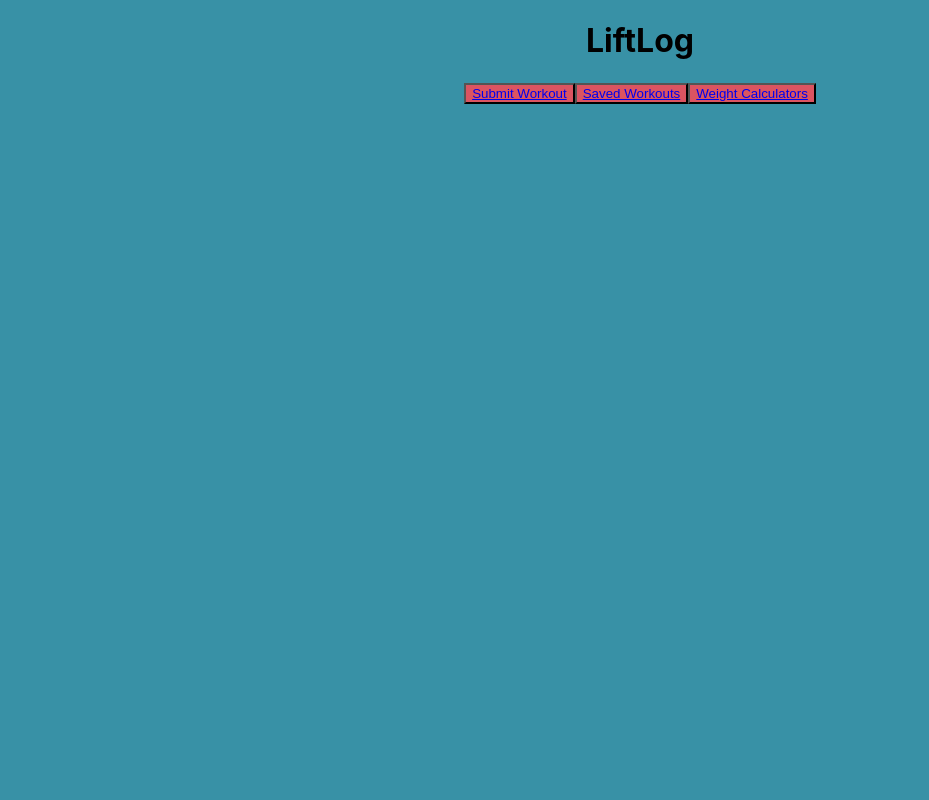
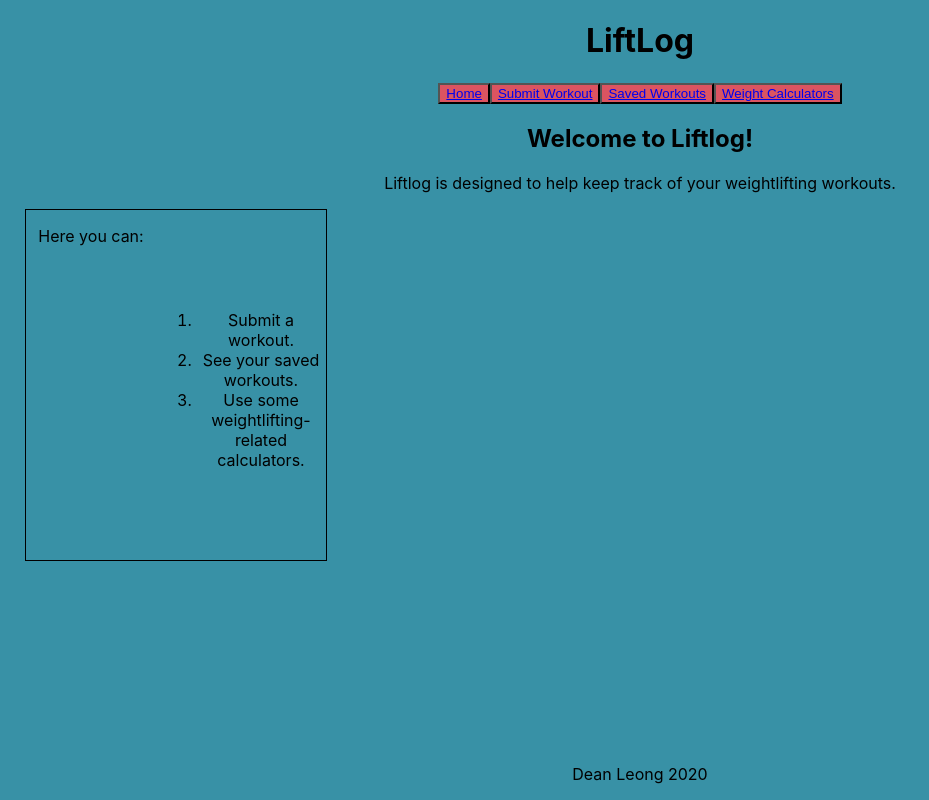
Before and after one commit to DeanLeong/LiftLog, a React (Create React App) app: page /HomePage in a window 1280 px wide. Shown: the whole page, without its empty margins (0-929 px from the left). Built offline with nearby package versions, Linux system fonts and the light colour scheme.

Commit message:
homepage and footer

```diff
--- a/src/App.css
+++ b/src/App.css
@@ -106,3 +106,30 @@
 .calculator-bg {
   background-color: #db5461;
 }
+
+.homepage-info {
+  display: flex;
+  border: 1px solid black;
+  height: 350px;
+  width: 300px;
+  margin-left: 25px;
+}
+
+.homepage-list {
+  height: 50px;
+  width: 300px;
+  margin-top: 100px;
+  margin-left: 0px;
+  margin-right: 0px;
+}
+
+.info-top {
+  height: 10px;
+  width: 300px;
+}
+
+.footer {
+  position: absolute;
+  bottom: 0;
+  width: 100%;
+}
--- a/src/App.js
+++ b/src/App.js
@@ -1,10 +1,12 @@
 import './App.css';
 import Calculator from "./Calculators"
+import Footer from "./Footer"
 import Header from "./Header"
 import React from "react"
 import { Route } from "react-router-dom"
 import SavedWorkouts from "./SavedWorkouts"
 import SubmitWorkout from "./SubmitWorkout"
+import HomePage from './HomePage';
 
 function App() {
 
@@ -13,22 +15,30 @@ function App() {
   //Make a Home and Calc Comp
   return (
     <div>
-      <div className="Header">
+      <div className="header">
         <Header />
+      </div>
+      <div className="home-page">
+      <Route exact path="/HomePage" >
+        <HomePage />
+      </Route>
       </div>
       <div>
       <Route exact path="/SubmitWorkout">
         <SubmitWorkout />
       </Route>
       </div>
-      <div className="SavedWorkouts">
+      <div> {/*why does making skewercase mess with css?*/}
       <Route exact path="/SavedWorkouts">
         <SavedWorkouts />
       </Route>
-      <div className="Calculator">
+      <div className="calculator">
         <Route exact path="/Calculator">
           <Calculator />
         </Route>
+      </div>
+      <div className="footer">
+        <Footer />
       </div>
       </div>
     </div>
--- /dev/null
+++ b/src/Footer.jsx
@@ -0,0 +1,10 @@
+import React from "react"
+
+//Link my socials/contact info
+function Footer() {
+  return (
+    <p className="footer">Dean Leong 2020</p>
+  )
+}
+
+export default Footer
--- a/src/Header.jsx
+++ b/src/Header.jsx
@@ -7,6 +7,9 @@ function Header() {
       <h1>LiftLog</h1>
       <nav>
         <button className="nav-buttons">
+          <Link to={`/HomePage`} className="nav-buttons">Home</Link>
+        </button>
+        <button className="nav-buttons">
           <Link to={`/SubmitWorkout`} className="nav-buttons">Submit Workout</Link>
         </button>
         <button className="nav-buttons">
@@ -14,7 +17,7 @@ function Header() {
         </button>
         <button className="nav-buttons">
           <Link to={`/Calculator`} className="nav-buttons">Weight Calculators</Link>
-          </button>
+        </button>
       </nav>
     </div>
   );
--- /dev/null
+++ b/src/HomePage.jsx
@@ -0,0 +1,20 @@
+import React from "react"
+
+function HomePage() {
+  return (
+    <div>
+      <h2>Welcome to Liftlog!</h2>
+      <p>Liftlog is designed to help keep track of your weightlifting workouts.</p>
+      <div className="homepage-info">
+      <p className="info-top">Here you can: </p>
+      <ol className="homepage-list">
+        <li>Submit a workout.</li>
+        <li>See your saved workouts.</li>
+        <li>Use some weightlifting-related calculators.</li>
+      </ol>
+      </div>
+    </div>
+  )
+}
+
+export default HomePage
```
